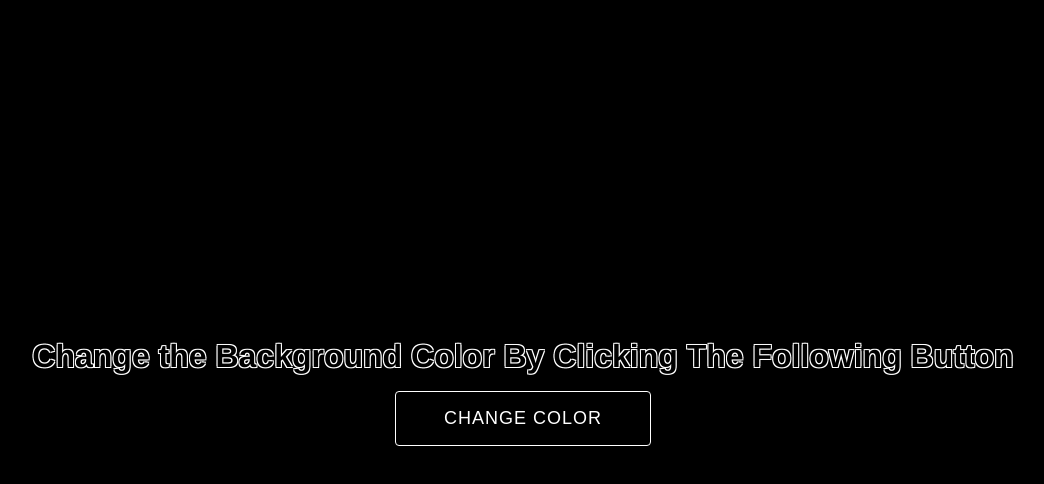
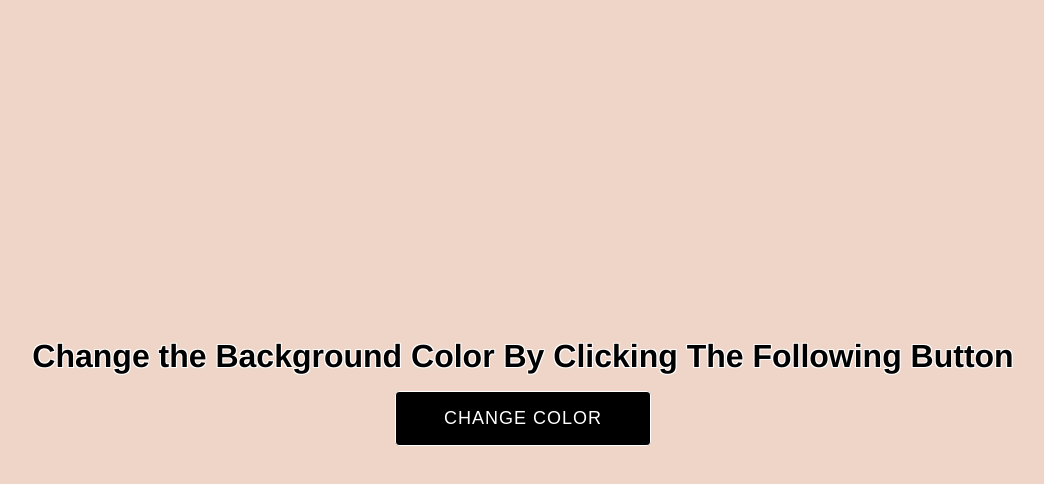
Before and after one commit to Neel037/Changing-Color, a plain HTML site: page index.html in a window 1280 px wide. Both pictures are taken after a click on the button "CHANGE COLOR". Shown: the whole page, without its empty margins (117-1161 px from the left). Drawn offline with Linux system fonts and the light colour scheme.

Commit message:
JS added

```diff
--- a/index.js
+++ b/index.js
@@ -0,0 +1,38 @@
+/**
+ * Project Requirements:
+ * --- Change the background colorby generating random RGB color by clicking a Button
+ */
+
+// Step 1: Create onLoad handler
+// Step 2: Random Color Generator Function
+// Step 3: Collect all necessary references
+// Step 4: Handle the click event
+
+window.onload = () =>{
+    main();
+}
+
+
+
+function main(){
+
+    const root = document.getElementById('root');
+    const btn = document.getElementById('cng-btn');
+
+    btn.addEventListener('click', function(){
+        const bgColor = generateRGB();
+        root.style.backgroundColor = bgColor;
+    });
+
+}
+
+
+
+
+function generateRGB(){
+    const red = Math.floor(Math.random() * 255);
+    const green = Math.floor(Math.random() * 255);
+    const blue = Math.floor(Math.random() * 255);
+
+    return `rgb(${red}, ${green}, ${blue})`
+}
--- a/style.css
+++ b/style.css
@@ -46,4 +46,5 @@ button:hover{
 
 h1{
     text-shadow: -1px -1px 0 #fff, 1px -1px 0 #fff, -1px 1px 0 #fff, 1px 1px 0 #fff;
+    text-align: center;
 }
```
